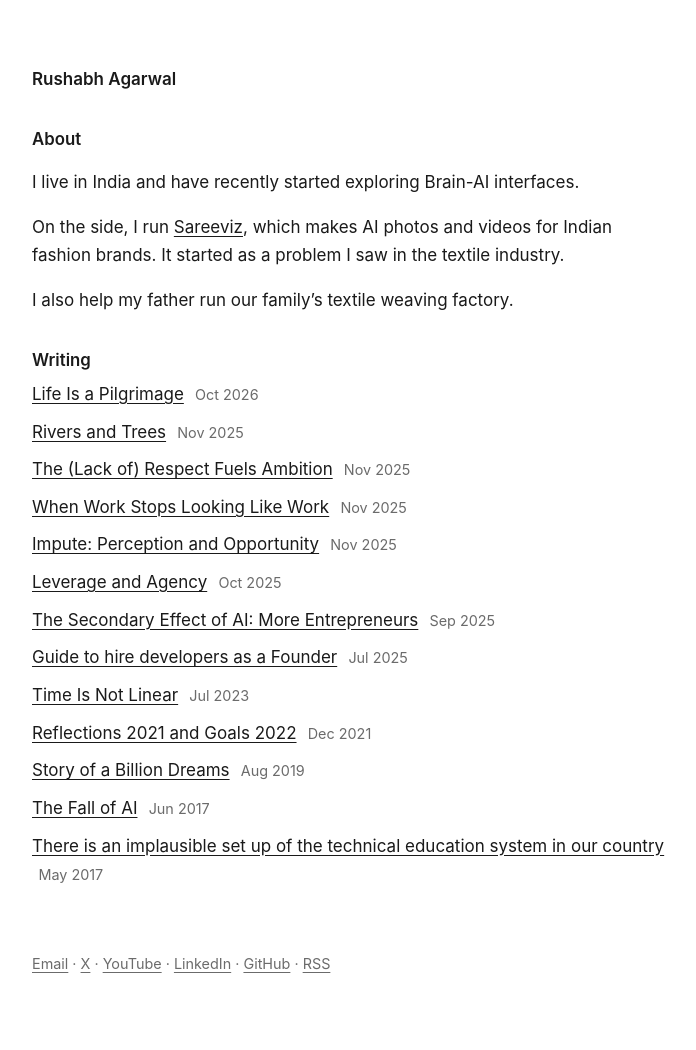
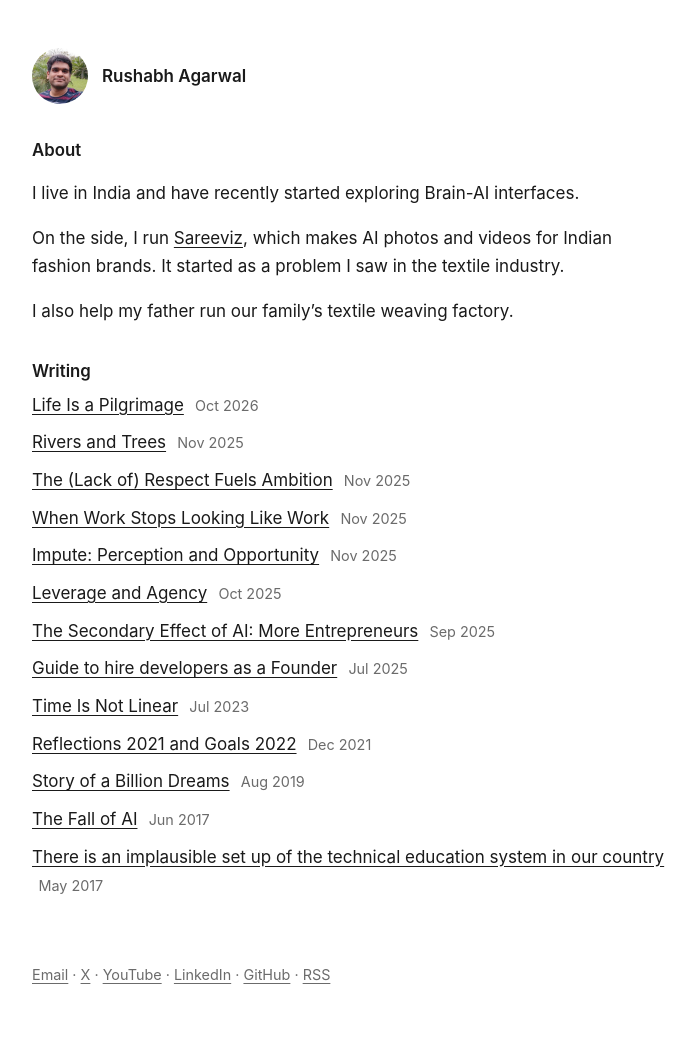
Before and after one commit to rushout09/rushout09.github.io, a Jekyll site: the page built from index.md, in a window 1280 px wide. Shown: the whole page, without its empty margins (288-984 px from the left). Built offline with Jekyll 4.4.1, drawn with Linux system fonts in a browser that asks for light colours; our own code applies the rules of GitHub Pages for plain Markdown files.

Commit message:
Add a small profile photo to the home page and the link preview card
Co-Authored-By: Claude Opus 5.5 <noreply@anthropic.com>

```diff
--- a/_layouts/default.html
+++ b/_layouts/default.html
@@ -26,6 +26,8 @@
       h2 { font-size: 1.05rem; margin: 2.25rem 0 0.5rem; }
       h3 { font-size: 1rem; margin: 1.75rem 0 0.5rem; }
       .site-name { font-weight: 600; text-decoration: none; }
+      .intro { display: flex; align-items: center; gap: 14px; margin: 0 0 0.5rem; }
+      .avatar { width: 56px; height: 56px; border-radius: 50%; object-fit: cover; }
       .post-date { color: var(--muted); font-size: 0.9rem; margin: -1.5rem 0 2rem; }
       .post-list { list-style: none; padding: 0; margin: 0; }
       .post-list li { margin: 0 0 0.6rem; }
--- a/index.md
+++ b/index.md
@@ -2,7 +2,7 @@
 title: "Rushabh Agarwal"
 ---
 
-<p class="site-name">Rushabh Agarwal</p>
+<p class="intro"><img class="avatar" src="{{ '/assets/images/rushabh.png' | relative_url }}" alt="Rushabh Agarwal" width="56" height="56"><span class="site-name">Rushabh Agarwal</span></p>
 
 ## About
 
```
Also changed, not shown: assets/images/og-card.png, assets/images/rushabh.png (added).
